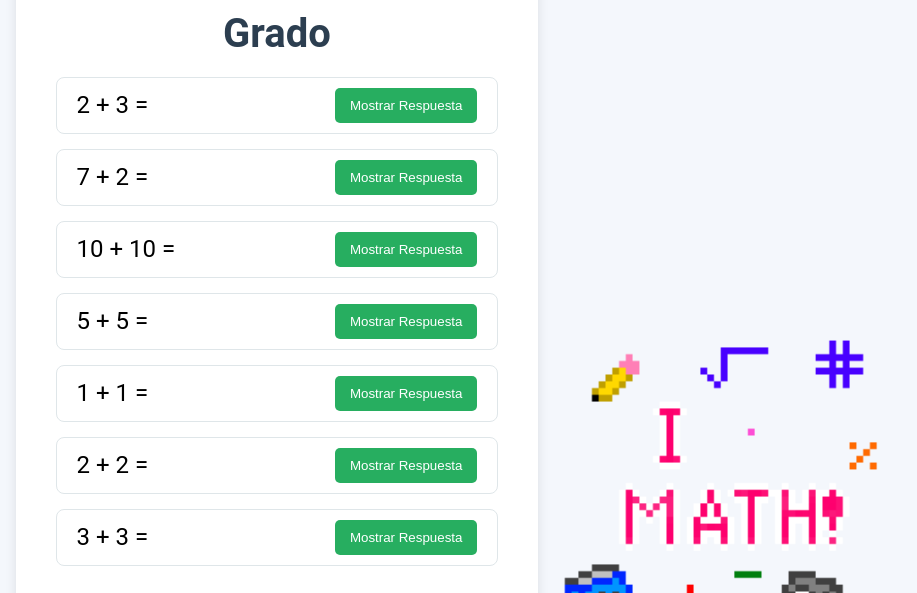
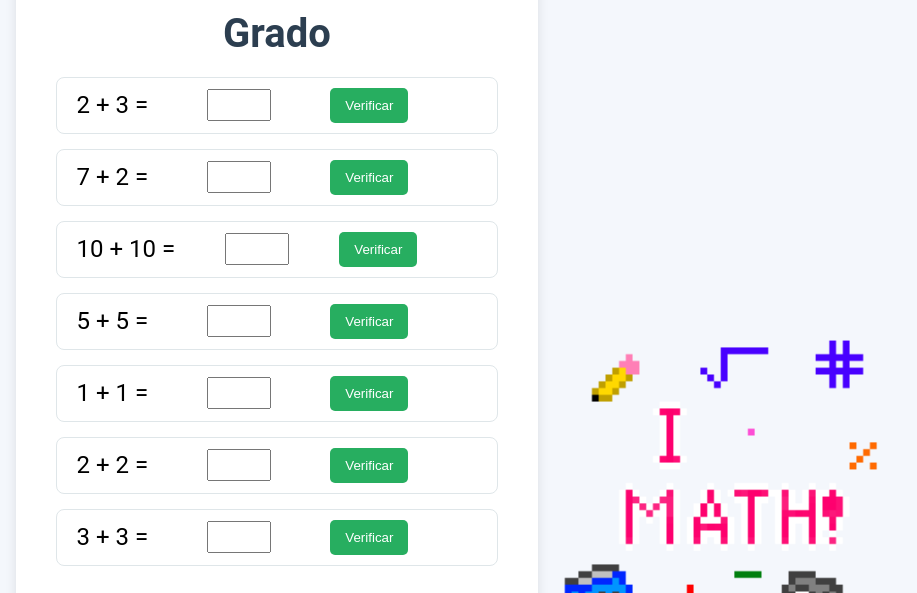
Before and after one commit to Rolan19/la-pagina-mat, a plain HTML site: page primer-grado.html in a window 1280 px wide. Shown: the part 124-717 px from the top of the page, 363-1280 px from the left. Drawn offline with Linux system fonts and the light colour scheme; grey boxes are pictures that could not be loaded.

Commit message:
Update primer-grado.html

```diff
--- a/primer-grado.html
+++ b/primer-grado.html
@@ -50,6 +50,11 @@ justify-content: center;
     .problem {
         font-size: 1.5em;
     }
+    input[type="number"] {
+        width: 50px;
+        padding: 5px;
+        font-size: 1em;
+    }
     button {
         background-color: #27ae60;
         color: #fff;
@@ -62,10 +67,15 @@ justify-content: center;
     button:hover {
         background-color: #2ecc71;
     }
-        .answer {
-            display: none;
+    .result {
+        font-size: 1.3em;
+        margin-left: 10px;
+    }
+    .correct {
+        color: #2ecc71;
+    }
+    .incorrect {
         color: #e74c3c;
-            font-size: 1.3em;
     }
     .back-btn {
         margin-top: 30px;
@@ -95,48 +105,58 @@ justify-content: center;
 </head>
 <body>
     <div class="container-wrapper">
-
         <img src="rrrr.gif" alt="GIF Izquierdo" class="gif">
-
-
         <div class="container">
             <h1>Matemáticas de 1º Grado</h1>
+
             <div class="operation">
                 <div class="problem">2 + 3 =</div>
-                <button onclick="mostrarRespuesta(this)">Mostrar Respuesta</button>
-                <span class="answer">5</span>
+                <input type="number" id="respuesta1">
+                <button onclick="verificarRespuesta(5, 'respuesta1', 'resultado1')">Verificar</button>
+                <span class="result" id="resultado1"></span>
             </div>
+
             <div class="operation">
                 <div class="problem">7 + 2 =</div>
-                <button onclick="mostrarRespuesta(this)">Mostrar Respuesta</button>
-                <span class="answer">9</span>
+                <input type="number" id="respuesta2">
+                <button onclick="verificarRespuesta(9, 'respuesta2', 'resultado2')">Verificar</button>
+                <span class="result" id="resultado2"></span>
             </div>
+
             <div class="operation">
                 <div class="problem">10 + 10 =</div>
-                <button onclick="mostrarRespuesta(this)">Mostrar Respuesta</button>
-                <span class="answer">20</span>
+                <input type="number" id="respuesta3">
+                <button onclick="verificarRespuesta(20, 'respuesta3', 'resultado3')">Verificar</button>
+                <span class="result" id="resultado3"></span>
             </div>
+
             <div class="operation">
                 <div class="problem">5 + 5 =</div>
-                <button onclick="mostrarRespuesta(this)">Mostrar Respuesta</button>
-                <span class="answer">10</span>
+                <input type="number" id="respuesta4">
+                <button onclick="verificarRespuesta(10, 'respuesta4', 'resultado4')">Verificar</button>
+                <span class="result" id="resultado4"></span>
             </div>
+
             <div class="operation">
                 <div class="problem">1 + 1 =</div>
-                <button onclick="mostrarRespuesta(this)">Mostrar Respuesta</button>
-                <span class="answer">2</span>
+                <input type="number" id="respuesta5">
+                <button onclick="verificarRespuesta(2, 'respuesta5', 'resultado5')">Verificar</button>
+                <span class="result" id="resultado5"></span>
             </div>
+
             <div class="operation">
                 <div class="problem">2 + 2 =</div>
-                <button onclick="mostrarRespuesta(this)">Mostrar Respuesta</button>
-                <span class="answer">4</span>
+                <input type="number" id="respuesta6">
+                <button onclick="verificarRespuesta(4, 'respuesta6', 'resultado6')">Verificar</button>
+                <span class="result" id="resultado6"></span>
             </div>
+
             <div class="operation">
                 <div class="problem">3 + 3 =</div>
-                <button onclick="mostrarRespuesta(this)">Mostrar Respuesta</button>
-                <span class="answer">6</span>
+                <input type="number" id="respuesta7">
+                <button onclick="verificarRespuesta(6, 'respuesta7', 'resultado7')">Verificar</button>
+                <span class="result" id="resultado7"></span>
             </div>
-
 
             <div class="video-container">
                 <iframe src="https://www.youtube.com/embed/Lqf5WmulMYI"
@@ -151,15 +171,21 @@ justify-content: center;
             </div>
         </div>
 
-
         <img src="3F31.gif" alt="GIF Derecho" class="gif">
     </div>
 
     <script>
-        function mostrarRespuesta(element) {
-            var answer = element.nextElementSibling;
-            answer.style.display = 'inline';
-            element.style.display = 'none';
+        function verificarRespuesta(correcta, inputId, resultId) {
+            var respuesta = document.getElementById(inputId).value;
+            var resultado = document.getElementById(resultId);
+
+            if (respuesta == correcta) {
+                resultado.textContent = "Respuesta correcta";
+                resultado.className = "result correct";
+            } else {
+                resultado.textContent = "Respuesta incorrecta";
+                resultado.className = "result incorrect";
+            }
         }
     </script>
 </body>
```
Lines whose indentation alone changed are shown as unchanged.
